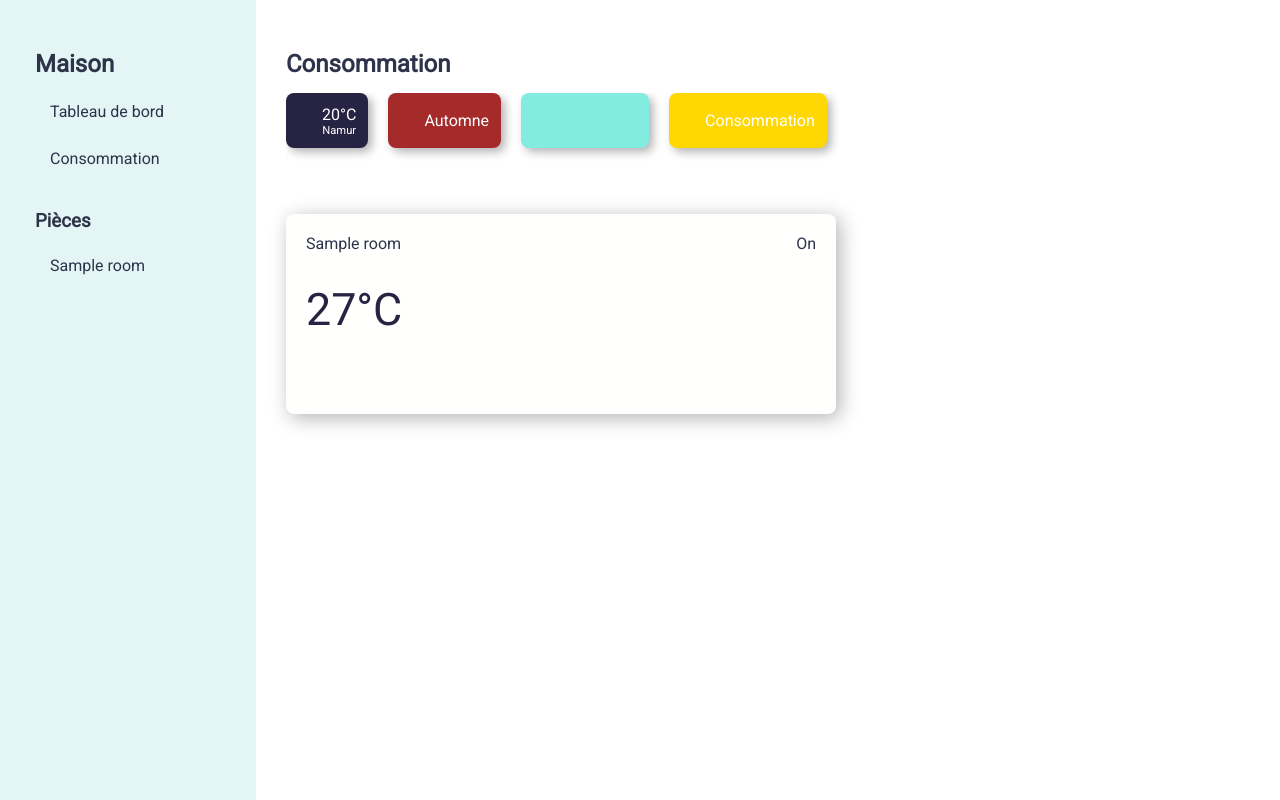
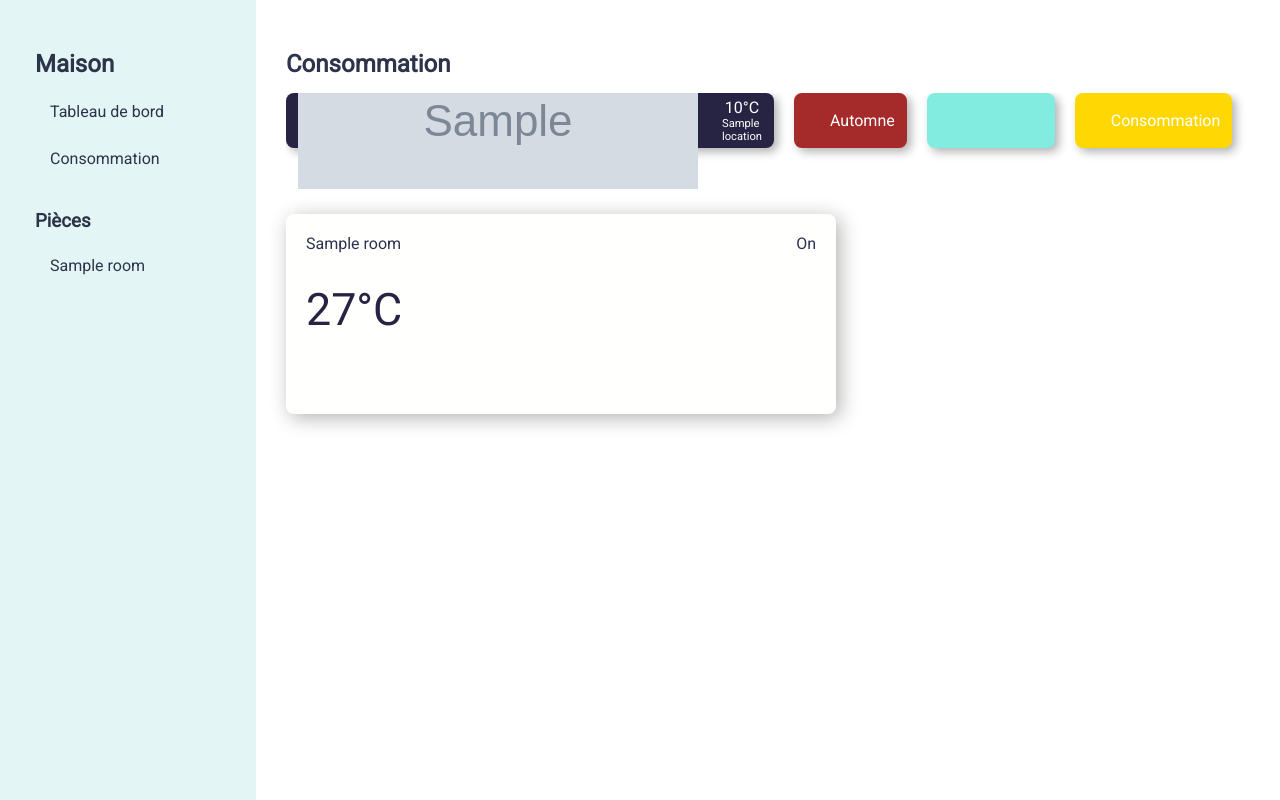
Before and after one commit to ton-s/INFOM453-project-app, a Django app: template src/core/templates/core/home.html in a window 1280 px wide. Run offline with Django 4.2, Linux system fonts and the light colour scheme; the template is opened without the code that fills it: most values are stand-ins (such as "Sample title", 1, 10 or a date in 2020); grey boxes marked "Sample" are stand-in pictures; some libraries are stand-ins or nearby versions.

Commit message:
weather api

```diff
--- a/src/core/templates/core/home.html
+++ b/src/core/templates/core/home.html
@@ -4,10 +4,10 @@
 
     <div id="content-info">
         <div id="weather" class="info">
-            <div class="type"><i class="fa-solid fa-cloud"></i></div>
+            <div class="type"><img src="{{ weather.current.weather_icons|first }}"></div>
             <div class="data">
-                <div id="temperature">20°C</div>
-                <div id="city"><i class="fa-solid fa-location-dot fa-2xs"></i> Namur</div>
+                <div id="temperature">{{ weather.current.temperature }}°C</div>
+                <div id="city"><i class="fa-solid fa-location-dot fa-2xs"></i> {{ weather.location.name }}</div>
             </div>
         </div>
 
```
Also changed, not shown: src/core/utils.py (added, +21 -0 lines), src/core/views.py (+3 -9 lines).
